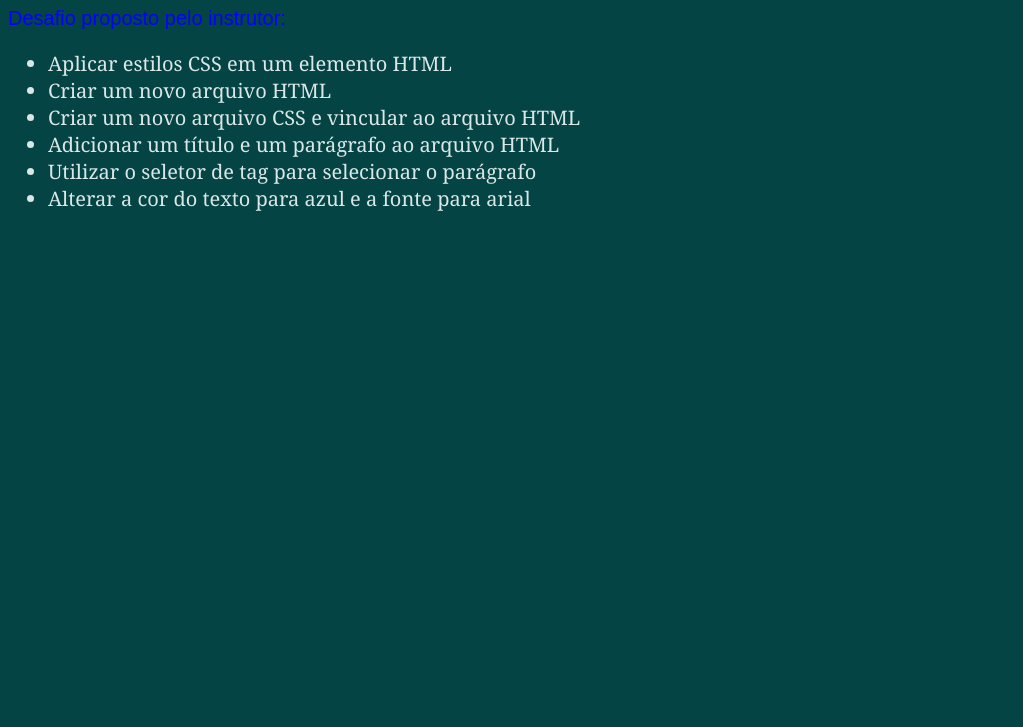
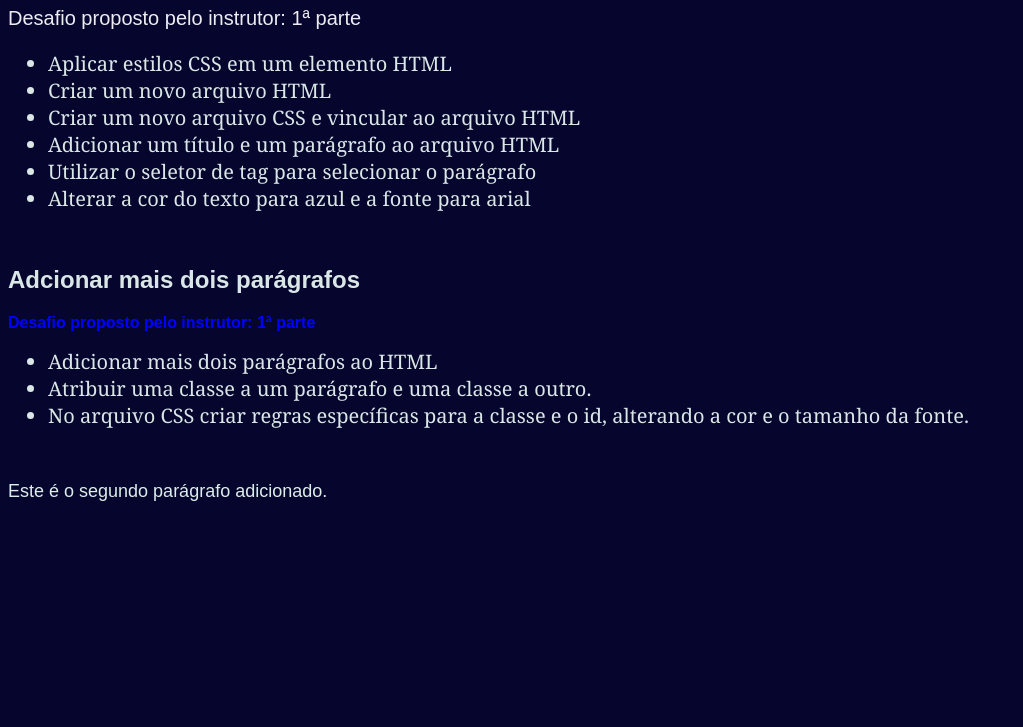
Before and after one commit to andrea7070mierzwa/meu-primeiro-site, a plain HTML site: page index.html in a window 1280 px wide. Shown: the part 73-800 px from the top of the page, without its empty margins (0-1023 px from the left). Drawn offline with Linux system fonts and the light colour scheme.

Commit message:
Parte 2 do desafio
Aproveitei pra brincar um pouquinho.

```diff
--- a/index.html
+++ b/index.html
@@ -7,8 +7,8 @@
 </head>
 
 <body>
-    <h1>Desafio Proposto</h1>
-    <p>Desafio proposto pelo instrutor:</p>
+    <h1>Desafio 1 - CSS</h1>
+    <p>Desafio proposto pelo instrutor: 1ª parte</p>
     <ul>
         <li>Aplicar estilos CSS em um elemento HTML</li>
         <li>Criar um novo arquivo HTML</li>
@@ -16,6 +16,15 @@
         <li>Adicionar um título e um parágrafo ao arquivo HTML</li>
         <li>Utilizar o seletor de tag para selecionar o parágrafo</li>
         <li>Alterar a cor do texto para azul e a fonte para arial</li>
-    </ul>
+    </ul><br>
+    <h2>Adcionar mais dois parágrafos</h2>
+    <p class="paragrafo-adicional">Desafio proposto pelo instrutor: 1ª parte</p>
+    <ul>
+        <li>Adicionar mais dois parágrafos ao HTML</li>
+        <li>Atribuir uma classe a um parágrafo e uma classe a outro.</li>
+        <li>No arquivo CSS criar regras específicas para a classe e o id, alterando a cor e o tamanho da fonte.</li>
+    </ul><br>
+    <p id="paragrafo-id">Este é o segundo parágrafo adicionado.</p>
+
 </body>
 </html>
--- a/meuestilo.css
+++ b/meuestilo.css
@@ -1,12 +1,16 @@
+* {
+    text-decoration-color: beige;
+}
+
 p {
-    color: blue;
+    color: rgb(237, 237, 241);
     font-family: Arial, sans-serif;
     font-size: 20px;
 }
 
 body {
     color: rgb(218, 231, 231);
-    background-color: rgb(5, 68, 68);
+    background-color: rgb(6, 5, 45);
     font-family: 'Arial', Courier, monospace;
 }
 
@@ -15,3 +19,14 @@ li {
     color: rgb(218, 231, 231);
     font-size: 20px;
 }
+
+.paragrafo-adicional {
+    color: blue;
+    font-weight: bold;
+    font-size: 16px;
+}
+
+#paragrafo-id {
+    color: rgb(220, 238, 234);
+    font-size: 18px;
+}
```
